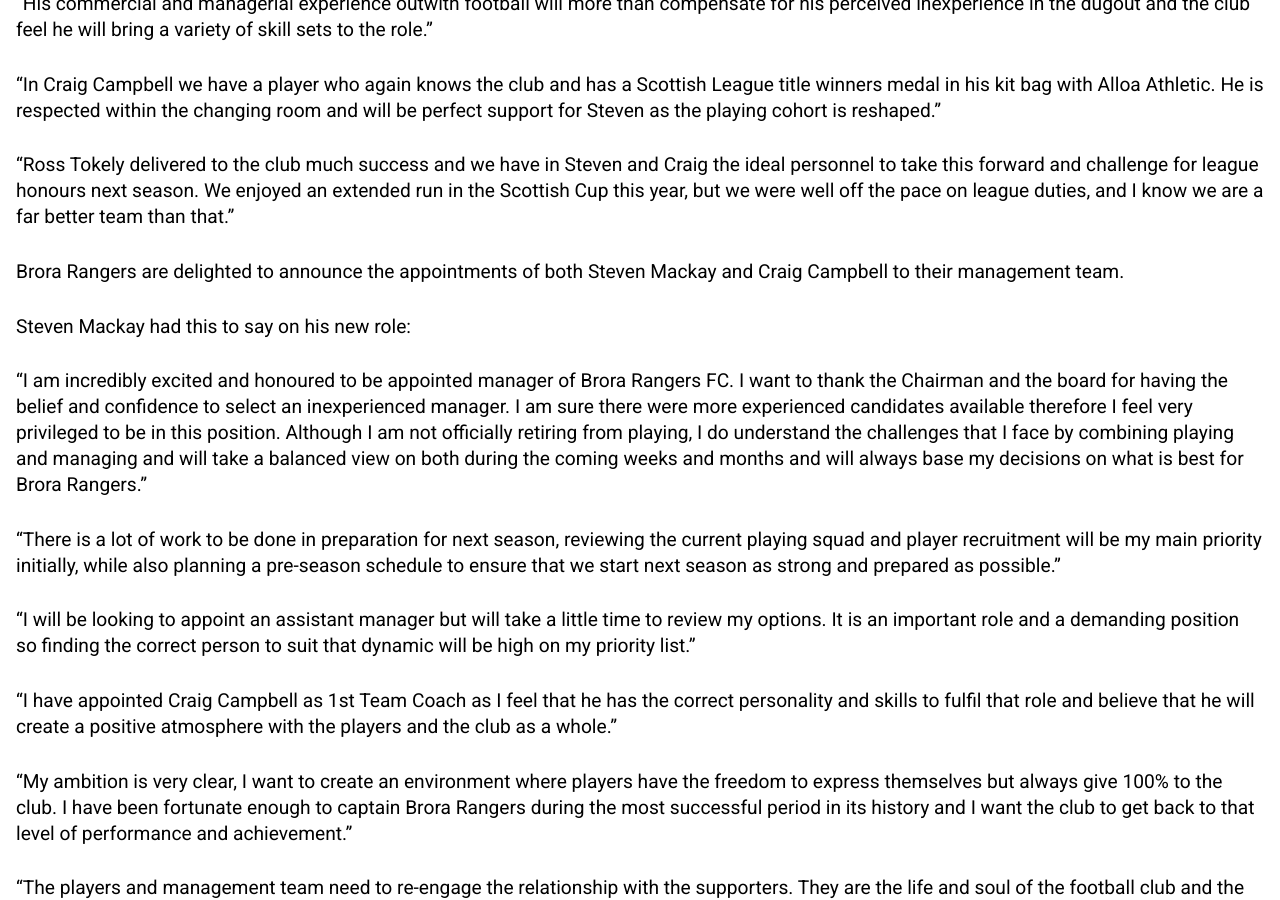
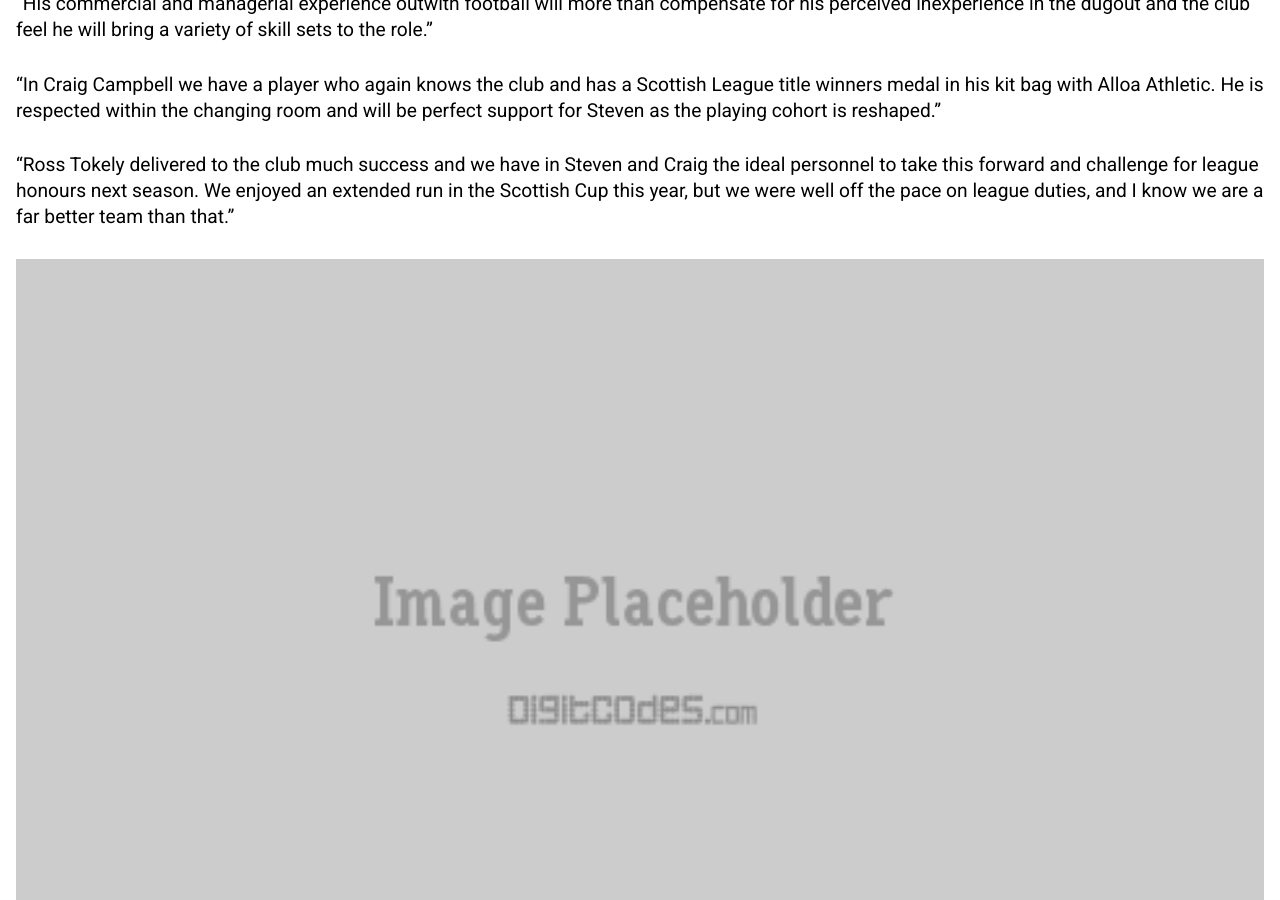
Before and after one commit to digitalbrora/club-website, a Jekyll site: the page built from _posts/articles/2018-05-06-managerial-appointments.md, in a window 1280 px wide and 900 px high, scrolled down 1537 px. Built offline with Jekyll 4.4.1, drawn with Linux system fonts in a browser that asks for light colours; a script that is not in the unit is left out.

Commit message:
Update News Articles “2018-05-06-managerial-appointments”

```diff
--- a/_posts/articles/2018-05-06-managerial-appointments.md
+++ b/_posts/articles/2018-05-06-managerial-appointments.md
@@ -21,7 +23,7 @@
 
 “Ross Tokely delivered to the club much success and we have in Steven and Craig the ideal personnel to take this forward and challenge for league honours next season. We enjoyed an extended run in the Scottish Cup this year, but we were well off the pace on league duties, and I know we are a far better team than that.”
 
-Brora Rangers are delighted to announce the appointments of both Steven Mackay and Craig Campbell to their management team.
+![](/build/images/uploads/image-placeholder.png)
 
 Steven Mackay had this to say on his new role:
 
```
Also changed, not shown: other parts of _posts/articles/2018-05-06-managerial-appointments.md (+3 -1 lines).
